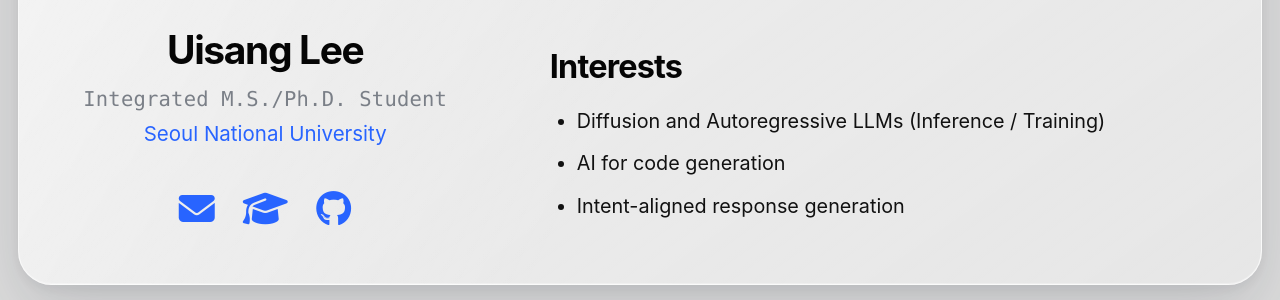
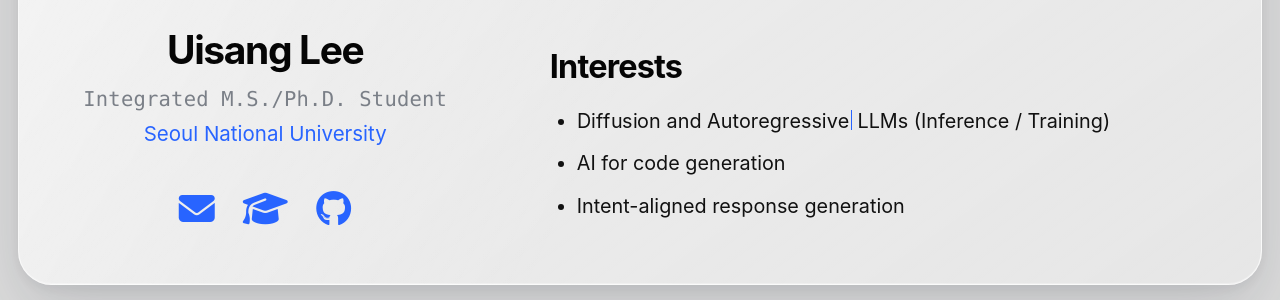
Before and after one commit to uisanglee/uisanglee.github.io, a Jekyll site: the page built from _pages/about.md, in a window 1280 px wide and 900 px high, scrolled down 547 px. Shown: the part 150-450 px from the top of the window. Built offline with Jekyll 4.4.1, drawn with Linux system fonts in a browser that asks for light colours; a style sheet for code colours, icons or effects is not loaded.

Commit message:
Animate LLM generation styles in interests

```diff
--- a/_includes/head.html
+++ b/_includes/head.html
@@ -13,4 +13,4 @@
 </script>
 
 <!-- For all browsers -->
-<link rel="stylesheet" href="{{ base_path }}/assets/css/main.css?v=20261021-33">
+<link rel="stylesheet" href="{{ base_path }}/assets/css/main.css?v=20261021-35">
--- a/_includes/scripts.html
+++ b/_includes/scripts.html
@@ -1,5 +1,6 @@
 <script type="module" src="{{ base_path }}/assets/js/main.min.js"></script>
 <script src="{{ base_path }}/assets/js/one-page-navigation.js?v=20261021-10" defer></script>
+<script src="{{ base_path }}/assets/js/interest-generation-animation.js?v=20261021-2" defer></script>
 
 {% include analytics.html %}
 
--- a/_pages/about.md
+++ b/_pages/about.md
@@ -39,7 +39,7 @@
       <section aria-labelledby="interests-heading">
         <h2 id="interests-heading">Interests</h2>
         <ul class="interest-list">
-          <li>Diffusion and Autoregressive LLMs (Inference / Training)</li>
+          <li class="interest-llm-motion"><span class="interest-term interest-diffusion" data-motion-text="Diffusion">Diffusion</span> and <span class="interest-term interest-autoregressive" data-motion-text="Autoregressive">Autoregressive</span> LLMs (Inference / Training)</li>
           <li>AI for code generation</li>
           <li>Intent-aligned response generation</li>
         </ul>
--- a/assets/css/main.scss
+++ b/assets/css/main.scss
@@ -355,6 +355,78 @@
   font-size: 1.1rem;
   line-height: 1.65;
 }
+
+/* Two LLM generation styles: randomized masked materialization vs. typed AR. */
+.interest-term { display: inline-block; white-space: nowrap; }
+
+.interest-llm-motion.is-motion-prepared .motion-char {
+  position: relative;
+  display: inline-block;
+  color: transparent;
+  vertical-align: baseline;
+}
+
+.interest-llm-motion.is-motion-prepared .motion-char.is-space { width: .28em; }
+
+.interest-llm-motion.is-motion-prepared .motion-char::after {
+  position: absolute;
+  inset: 0;
+  color: #111;
+  content: attr(data-char);
+  opacity: 0;
+}
+
+.interest-llm-motion.is-motion-prepared .diffusion-char:not(.is-space)::before {
+  position: absolute;
+  top: .2em;
+  right: .04em;
+  bottom: .18em;
+  left: .04em;
+  border-radius: .13em;
+  background: #9aa6b7;
+  box-shadow: 0 0 .12em rgba(40, 100, 255, .25);
+  content: "";
+  opacity: .78;
+  transform: translate(var(--mask-x), var(--mask-y)) scale(var(--mask-scale));
+}
+
+.interest-llm-motion.is-motion-playing .diffusion-char::before {
+  animation: diffusion-mask-clear .44s cubic-bezier(.2, .8, .2, 1) var(--motion-delay) both;
+}
+
+.interest-llm-motion.is-motion-playing .diffusion-char::after {
+  animation: diffusion-glyph-in .5s cubic-bezier(.2, .8, .2, 1) var(--motion-delay) both;
+}
+
+.interest-llm-motion.is-motion-playing .autoregressive-char::after {
+  transition: opacity .1s steps(1, end);
+}
+
+.interest-llm-motion.is-motion-playing .autoregressive-char.is-revealed::after {
+  opacity: 1;
+}
+
+.interest-llm-motion.is-motion-playing .interest-autoregressive::after {
+  display: inline-block;
+  width: 1px;
+  height: 1em;
+  margin-left: .08em;
+  background: #2864ff;
+  content: "";
+  vertical-align: -.12em;
+  animation: autoregressive-caret 1s steps(1, end) 1.85s 3;
+}
+
+@keyframes diffusion-mask-clear {
+  to { opacity: 0; transform: translate(0, 0) scale(.5); }
+}
+
+@keyframes diffusion-glyph-in {
+  from { opacity: 0; filter: blur(3px); transform: translate(var(--mask-x), var(--mask-y)) scale(.84); }
+  to { opacity: 1; filter: blur(0); transform: translate(0, 0) scale(1); }
+}
+
+@keyframes autoregressive-caret { 50% { opacity: 0; } }
 
 .education-item {
   display: grid;
--- /dev/null
+++ b/assets/js/interest-generation-animation.js
@@ -0,0 +1,77 @@
+(function () {
+  "use strict";
+
+  const reduceMotion = window.matchMedia("(prefers-reduced-motion: reduce)");
+
+  function shuffledIndexes(length) {
+    const indexes = Array.from({ length }, (_, index) => index);
+    for (let index = indexes.length - 1; index > 0; index -= 1) {
+      const swapIndex = Math.floor(Math.random() * (index + 1));
+      [indexes[index], indexes[swapIndex]] = [indexes[swapIndex], indexes[index]];
+    }
+    return indexes;
+  }
+
+  function makeCharacters(term, type) {
+    const text = term.dataset.motionText || term.textContent.trim();
+    const revealOrder = type === "diffusion"
+      ? shuffledIndexes(text.length)
+      : Array.from({ length: text.length }, (_, index) => index);
+    const revealRank = new Map(revealOrder.map((characterIndex, rank) => [characterIndex, rank]));
+    const fragment = document.createDocumentFragment();
+
+    Array.from(text).forEach((character, index) => {
+      const glyph = document.createElement("span");
+      const rank = revealRank.get(index);
+      glyph.className = `motion-char ${type}-char${character === " " ? " is-space" : ""}`;
+      glyph.dataset.char = character;
+      glyph.setAttribute("aria-hidden", "true");
+      glyph.textContent = character;
+      glyph.style.setProperty("--motion-delay", `${type === "diffusion" ? rank * 62 : 920 + rank * 74}ms`);
+      glyph.style.setProperty("--mask-x", `${Math.round((Math.random() - .5) * 16)}px`);
+      glyph.style.setProperty("--mask-y", `${Math.round((Math.random() - .5) * 12)}px`);
+      glyph.style.setProperty("--mask-scale", (0.75 + Math.random() * .55).toFixed(2));
+      fragment.appendChild(glyph);
+    });
+
+    term.setAttribute("aria-label", text);
+    term.replaceChildren(fragment);
+  }
+
+  function initialize() {
+    if (reduceMotion.matches) return;
+
+    const item = document.querySelector(".interest-llm-motion");
+    const diffusion = item?.querySelector(".interest-diffusion");
+    const autoregressive = item?.querySelector(".interest-autoregressive");
+    if (!item || !diffusion || !autoregressive) return;
+
+    makeCharacters(diffusion, "diffusion");
+    makeCharacters(autoregressive, "autoregressive");
+    item.classList.add("is-motion-prepared");
+
+    const play = () => {
+      item.classList.add("is-motion-playing");
+      item.querySelectorAll(".autoregressive-char").forEach((glyph, index) => {
+        window.setTimeout(() => glyph.classList.add("is-revealed"), 920 + index * 74);
+      });
+    };
+    if (!("IntersectionObserver" in window)) {
+      window.setTimeout(play, 80);
+      return;
+    }
+
+    const observer = new IntersectionObserver((entries) => {
+      if (!entries.some((entry) => entry.isIntersecting)) return;
+      play();
+      observer.disconnect();
+    }, { threshold: .45 });
+    observer.observe(item);
+  }
+
+  if (document.readyState === "loading") {
+    document.addEventListener("DOMContentLoaded", initialize, { once: true });
+  } else {
+    initialize();
+  }
+}());
```
